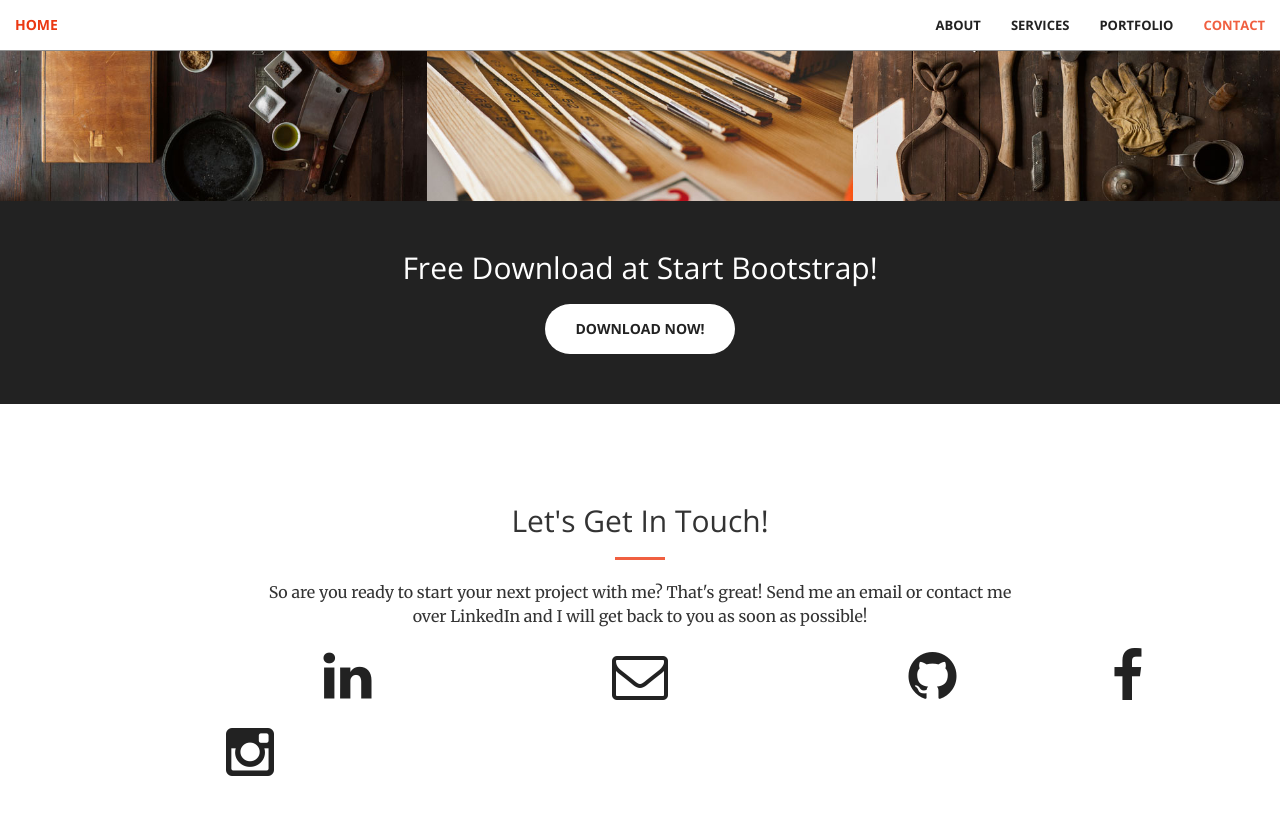
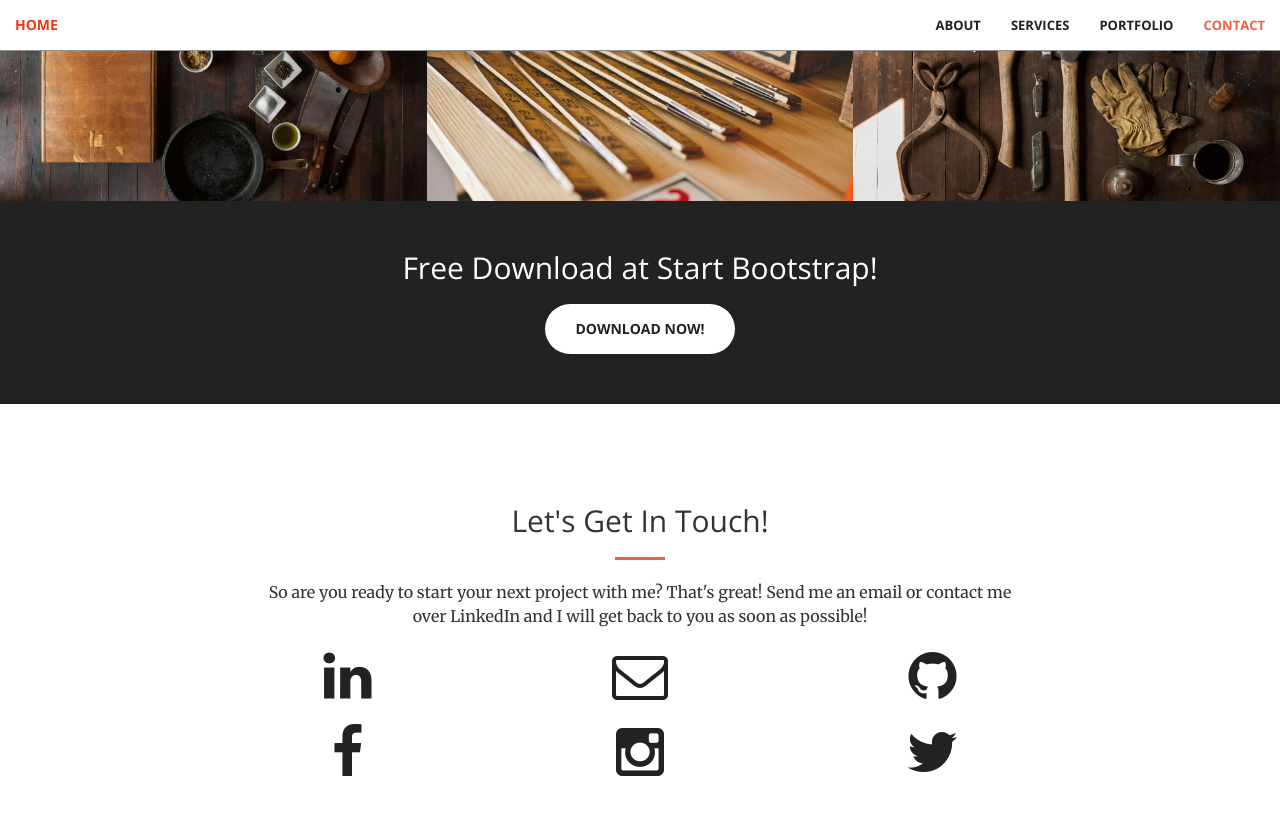
Before and after one commit to patriaabhishek/patriaabhishek.github.io, a Jekyll site: the page built from index.html, in a window 1280 px wide and 900 px high, scrolled down 2033 px. Shown: the top 815 px of the window. Built offline with Jekyll 4.4.1, drawn with Linux system fonts in a browser that asks for light colours.

Commit message:
Added Twitter contact

```diff
--- a/_includes/contact.html
+++ b/_includes/contact.html
@@ -25,7 +25,7 @@
             </a>
         </div>
 
-		<div class="col-lg-2 col-lg-offset-2.5 text-center">
+		<div class="col-lg-2 col-lg-offset-2 text-center">
             <a href="https://facebook.com/abhishek.patria{{ site.facebook_username }} target="_blank"">
             <i class="fa fa-facebook fa-3x wow bounceIn" data-wow-delay=".1s"></i>
                 <p>{{ site.facebook_username }}</p>
@@ -37,6 +37,12 @@
                 <p>{{ site.instagram_username }}</p>
             </a>
         </div>
+		<div class="col-lg-2 col-lg-offset-1 text-center">
+            <a href="https://www.twitter.com/patriaabhishek/{{ site.twitter_username }}" target="_blank">
+            <i class="fa fa-twitter fa-3x wow bounceIn" data-wow-delay=".1s"></i>
+                <p>{{ site.twitter_username }}</p>
+            </a>
+        </div>
 
 
     </div>
```
